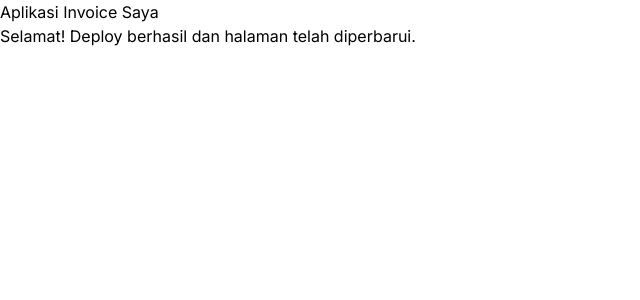
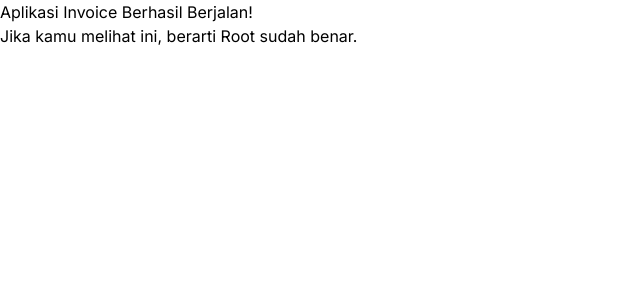
Before and after one commit to haritswijaya95/my-invoice-app, a Next.js app: page / in a window 1280 px wide. Shown: the top 300 px of the page, without its empty margins (0-640 px from the left). Built offline with nearby package versions, Linux system fonts and the light colour scheme.

Commit message:
Fix root page structure

```diff
--- a/app/page.tsx
+++ b/app/page.tsx
@@ -1,8 +1,9 @@
+// app/page.tsx
 export default function Home() {
   return (
-    <div className="p-10">
-      <h1 className="text-3xl font-bold text-blue-600">Aplikasi Invoice Saya</h1>
-      <p className="text-gray-600 mt-2">Selamat! Deploy berhasil dan halaman telah diperbarui.</p>
-    </div>
+    <main>
+      <h1>Aplikasi Invoice Berhasil Berjalan!</h1>
+      <p>Jika kamu melihat ini, berarti Root sudah benar.</p>
+    </main>
   );
 }
--- a/package.json
+++ b/package.json
@@ -4,6 +4,7 @@
     "dev": "next dev",
     "build": "next build",
     "start": "next start",
+    "lint": "next lint",
     "test": "vitest"
   },
   "dependencies": {
```
